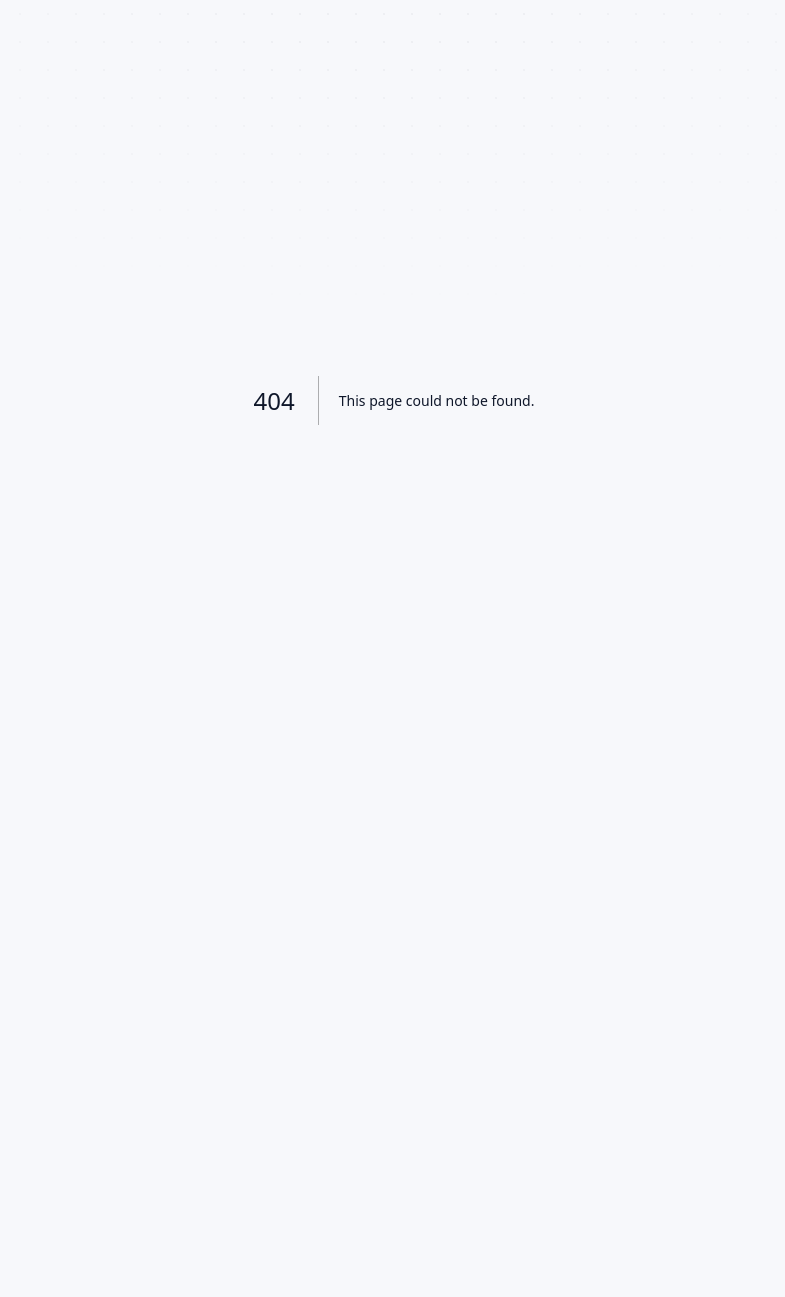
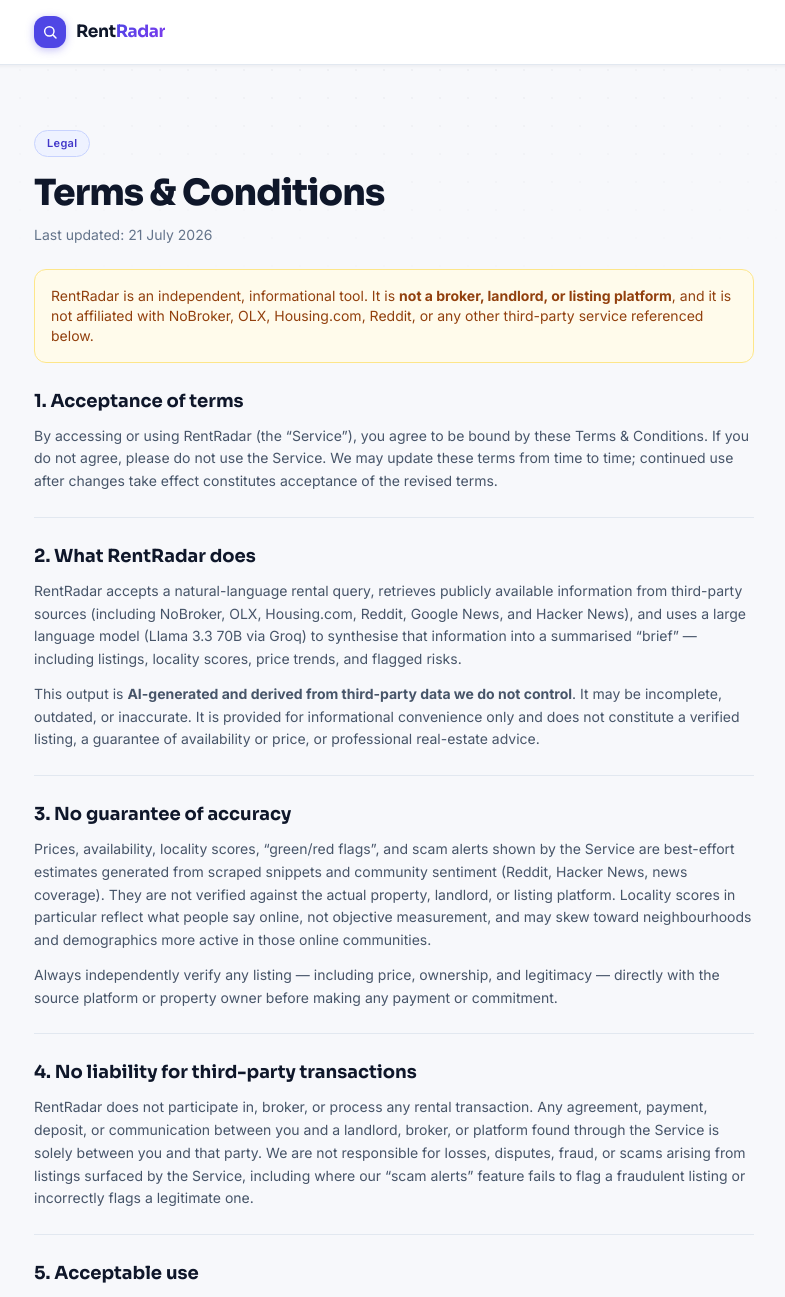
Before and after one commit to abdulrr25/RentRadar, a Next.js app in the folder frontend/: page /terms in a window 1280 px wide. Before the commit this address had no page. Shown: the top 1297 px of the page, without its empty margins (246-1031 px from the left). Before the commit the page ends 800 px from the top, so only its background shows below. Built offline with nearby package versions, Linux system fonts and the light colour scheme.

Commit message:
feat: add Terms & Conditions page
Covers AI-generated content disclaimer, no-affiliation with source
platforms, no liability for third-party listing/scam disputes, feedback
data usage, and India governing law. Linked from the homepage footer.

```diff
--- a/frontend/app/page.tsx
+++ b/frontend/app/page.tsx
@@ -231,7 +231,12 @@ export default function Home() {
             </span>
             <span>· Built for Bangalore tenants</span>
           </div>
-          <p>Data refreshed live on every search · Not affiliated with any listing portal</p>
+          <div className="flex items-center gap-4">
+            <p>Data refreshed live on every search · Not affiliated with any listing portal</p>
+            <a href="/terms" className="font-medium text-slate-500 underline-offset-2 hover:text-slate-700 hover:underline">
+              Terms &amp; Conditions
+            </a>
+          </div>
         </div>
       </footer>
 
--- /dev/null
+++ b/frontend/app/terms/page.tsx
@@ -0,0 +1,165 @@
+import type { Metadata } from "next";
+
+export const metadata: Metadata = {
+  title: "Terms & Conditions — RentRadar",
+  description: "Terms and conditions for using RentRadar's AI rental intelligence service.",
+};
+
+const LAST_UPDATED = "21 July 2026";
+
+function Section({ title, children }: { title: string; children: React.ReactNode }) {
+  return (
+    <section className="py-6">
+      <h2 className="font-display text-lg font-bold text-slate-900">{title}</h2>
+      <div className="mt-2.5 space-y-3 text-sm leading-relaxed text-slate-600">{children}</div>
+    </section>
+  );
+}
+
+export default function TermsPage() {
+  return (
+    <div className="relative min-h-screen">
+      <header className="sticky top-0 z-30 bg-white border-b border-slate-200" style={{ boxShadow: "0 1px 4px rgba(15,23,42,0.06)" }}>
+        <div className="mx-auto max-w-3xl px-4 sm:px-6 h-14 sm:h-16 flex items-center">
+          <a href="/" className="flex items-center gap-2.5">
+            <span className="flex h-8 w-8 items-center justify-center rounded-xl bg-brand-600" style={{ boxShadow: "0 2px 8px rgba(79,70,229,0.35)" }}>
+              <svg viewBox="0 0 24 24" className="h-4 w-4 text-white" fill="none" stroke="currentColor" strokeWidth="2.2" strokeLinecap="round" strokeLinejoin="round">
+                <circle cx="11" cy="11" r="7" /><path d="m21 21-4.3-4.3" />
+              </svg>
+            </span>
+            <span className="font-display text-[17px] font-bold tracking-tight text-slate-900">
+              Rent<span className="gradient-text">Radar</span>
+            </span>
+          </a>
+        </div>
+      </header>
+
+      <main className="mx-auto max-w-3xl px-4 sm:px-6 py-12 sm:py-16">
+        <p className="badge">Legal</p>
+        <h1 className="mt-4 font-display text-3xl sm:text-4xl font-extrabold tracking-tight text-slate-900">
+          Terms &amp; Conditions
+        </h1>
+        <p className="mt-3 text-sm text-slate-500">Last updated: {LAST_UPDATED}</p>
+
+        <div className="mt-6 rounded-xl border border-amber-200 bg-amber-50 p-4 text-sm text-amber-800">
+          RentRadar is an independent, informational tool. It is <strong>not a broker, landlord, or listing platform</strong>,
+          and it is not affiliated with NoBroker, OLX, Housing.com, Reddit, or any other third-party service referenced below.
+        </div>
+
+        <div className="divide-y divide-slate-200">
+          <Section title="1. Acceptance of terms">
+            <p>
+              By accessing or using RentRadar (the &ldquo;Service&rdquo;), you agree to be bound by these Terms &amp;
+              Conditions. If you do not agree, please do not use the Service. We may update these terms from time to
+              time; continued use after changes take effect constitutes acceptance of the revised terms.
+            </p>
+          </Section>
+
+          <Section title="2. What RentRadar does">
+            <p>
+              RentRadar accepts a natural-language rental query, retrieves publicly available information from
+              third-party sources (including NoBroker, OLX, Housing.com, Reddit, Google News, and Hacker News), and
+              uses a large language model (Llama 3.3 70B via Groq) to synthesise that information into a summarised
+              &ldquo;brief&rdquo; — including listings, locality scores, price trends, and flagged risks.
+            </p>
+            <p>
+              This output is <strong>AI-generated and derived from third-party data we do not control</strong>. It may
+              be incomplete, outdated, or inaccurate. It is provided for informational convenience only and does not
+              constitute a verified listing, a guarantee of availability or price, or professional real-estate advice.
+            </p>
+          </Section>
+
+          <Section title="3. No guarantee of accuracy">
+            <p>
+              Prices, availability, locality scores, &ldquo;green/red flags&rdquo;, and scam alerts shown by the
+              Service are best-effort estimates generated from scraped snippets and community sentiment (Reddit,
+              Hacker News, news coverage). They are not verified against the actual property, landlord, or listing
+              platform. Locality scores in particular reflect what people say online, not objective measurement, and
+              may skew toward neighbourhoods and demographics more active in those online communities.
+            </p>
+            <p>
+              Always independently verify any listing — including price, ownership, and legitimacy — directly with
+              the source platform or property owner before making any payment or commitment.
+            </p>
+          </Section>
+
+          <Section title="4. No liability for third-party transactions">
+            <p>
+              RentRadar does not participate in, broker, or process any rental transaction. Any agreement,
+              payment, deposit, or communication between you and a landlord, broker, or platform found through the
+              Service is solely between you and that party. We are not responsible for losses, disputes, fraud, or
+              scams arising from listings surfaced by the Service, including where our &ldquo;scam alerts&rdquo;
+              feature fails to flag a fraudulent listing or incorrectly flags a legitimate one.
+            </p>
+          </Section>
+
+          <Section title="5. Acceptable use">
+            <p>You agree not to use the Service to:</p>
+            <ul className="list-disc space-y-1.5 pl-5">
+              <li>Scrape, reproduce, or redistribute Service output at scale for a competing product</li>
+              <li>Submit queries designed to overload, abuse, or reverse-engineer the underlying data pipeline</li>
+              <li>Use the Service for any unlawful purpose, including harassment of listing owners or brokers</li>
+            </ul>
+          </Section>
+
+          <Section title="6. Feedback and contact information">
+            <p>
+              If you submit feedback through the Service (a rating and optional comment), we store it to improve
+              the product. If future features (such as saved-search alerts) request a phone number for WhatsApp
+              notifications, that number is used solely to deliver the alerts you opt into, and you may opt out
+              at any time. We do not sell personal data to third parties.
+            </p>
+          </Section>
+
+          <Section title="7. Service availability">
+            <p>
+              The Service depends on third-party APIs (Anakin, Groq) that may be rate-limited, temporarily
+              unavailable, or discontinued. We do not guarantee uninterrupted availability and may modify, suspend,
+              or discontinue any part of the Service at any time without prior notice.
+            </p>
+          </Section>
+
+          <Section title="8. Intellectual property">
+            <p>
+              The RentRadar name, interface, and underlying code are our property or used under licence. Listing
+              content, images, and data belong to their respective source platforms and rights holders; RentRadar
+              claims no ownership over third-party content it summarises.
+            </p>
+          </Section>
+
+          <Section title="9. Limitation of liability">
+            <p>
+              The Service is provided &ldquo;as is&rdquo; without warranties of any kind, express or implied. To the
+              maximum extent permitted by law, RentRadar and its operator shall not be liable for any indirect,
+              incidental, or consequential damages — including financial loss from a scam listing, a missed
+              rental opportunity, or reliance on an inaccurate locality score — arising from use of the Service.
+            </p>
+          </Section>
+
+          <Section title="10. Governing law">
+            <p>
+              These terms are governed by the laws of India. Any disputes arising from use of the Service shall be
+              subject to the exclusive jurisdiction of the courts in Bengaluru, Karnataka.
+            </p>
+          </Section>
+
+          <Section title="11. Contact">
+            <p>
+              Questions about these terms can be raised via the feedback widget on the Service, or through the
+              project&rsquo;s{" "}
+              <a href="https://github.com/abdulrr25/RentRadar" target="_blank" rel="noopener noreferrer" className="font-medium text-brand-600 hover:text-brand-700">
+                GitHub repository
+              </a>.
+            </p>
+          </Section>
+        </div>
+      </main>
+
+      <footer className="border-t border-slate-200 bg-white">
+        <div className="mx-auto max-w-3xl px-4 sm:px-6 py-8 text-xs text-slate-500">
+          <a href="/" className="font-medium text-brand-600 hover:text-brand-700">&larr; Back to RentRadar</a>
+        </div>
+      </footer>
+    </div>
+  );
+}
```
